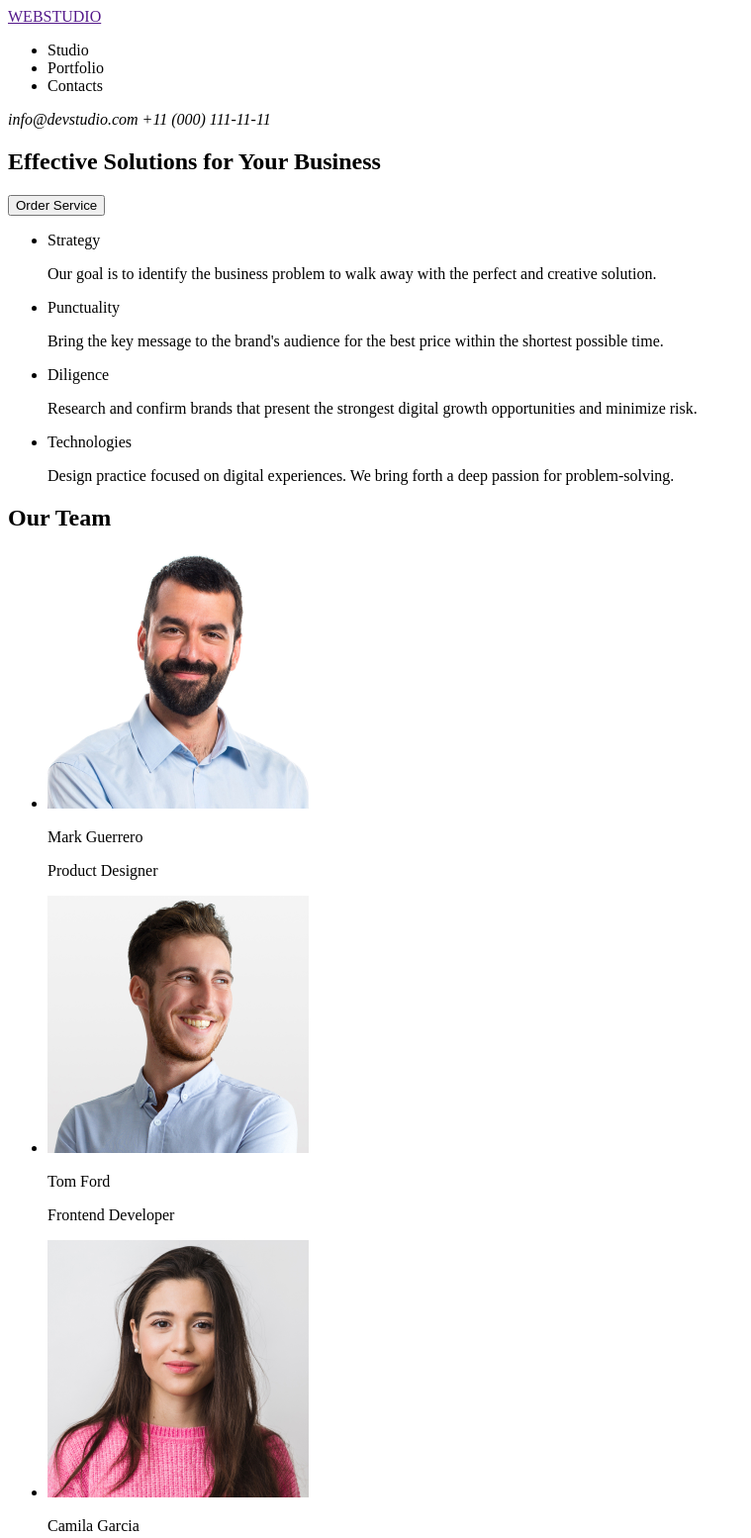
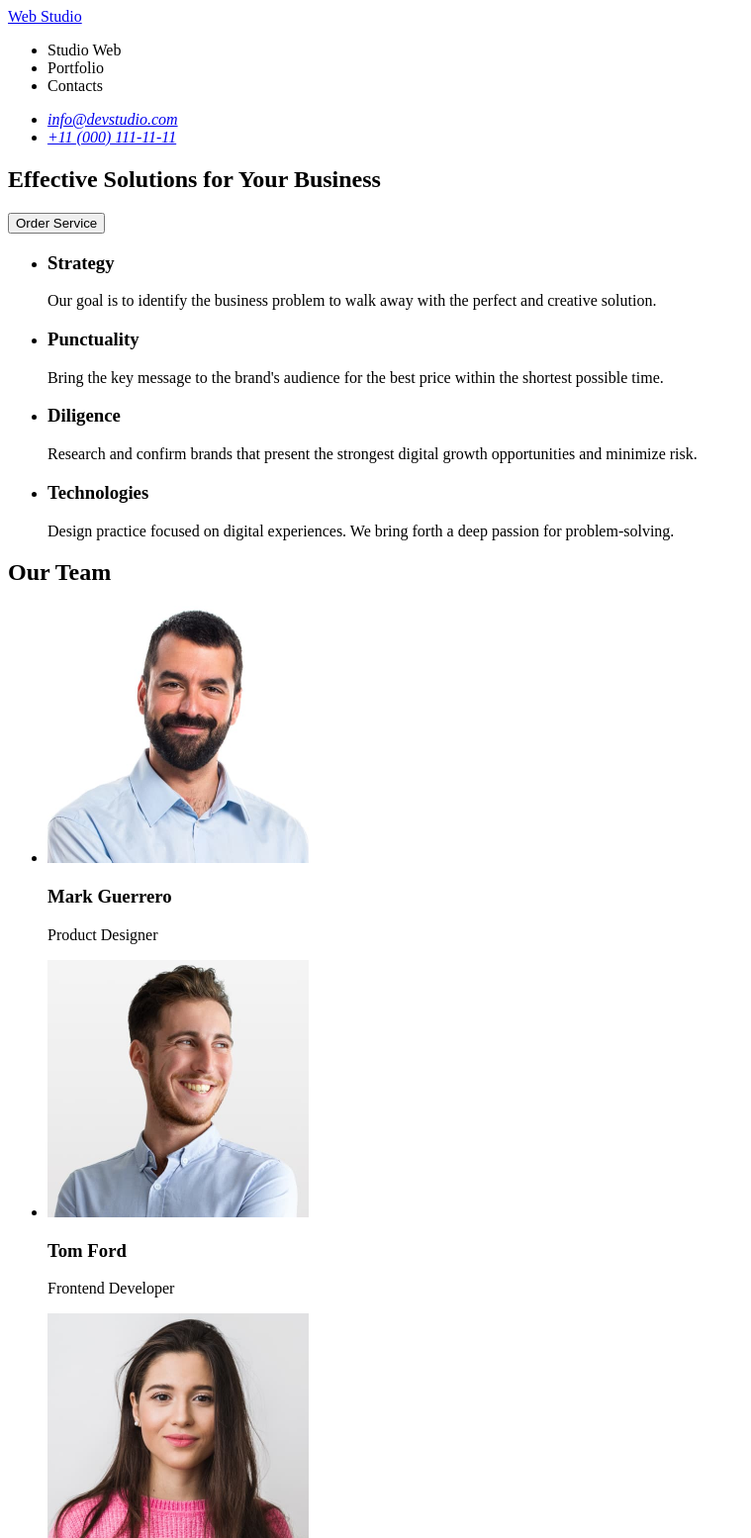
Before and after one commit to Oleg-Gaponenko/goit-markup-hw-01, a plain HTML site: page index.html in a window 1280 px wide. Shown: the top 1554 px of the page at 99% size, without its empty margins (0-759 px from the left). Drawn offline with Linux system fonts and the light colour scheme.

Commit message:
adjust images, lists and h3s

```diff
--- a/index.html
+++ b/index.html
@@ -7,15 +7,20 @@
   </head>
   <body>
     <header>
-      <a href="">WEBSTUDIO</a>
+      <a href="./index.html">Web Studio</a>
       <nav>
         <ul>
-          <li>Studio</li>
+          <li>Studio Web</li>
           <li>Portfolio</li>
           <li>Contacts</li>
         </ul>
       </nav>
-      <address>info@devstudio.com +11 (000) 111-11-11</address>
+      <address>
+        <ul>
+          <li><a href="tel:info@devstudio.com">info@devstudio.com</a></li>
+          <li><a href="mailto:+110001111111">+11 (000) 111-11-11</a></li>
+        </ul>
+      </address>
     </header>
     <main>
       <section>
@@ -25,28 +30,28 @@
       <section>
         <ul>
           <li>
-            <p>Strategy</p>
+            <h3>Strategy</h3>
             <p>
               Our goal is to identify the business problem to walk away with the
               perfect and creative solution.
             </p>
           </li>
           <li>
-            <p>Punctuality</p>
+            <h3>Punctuality</h3>
             <p>
               Bring the key message to the brand's audience for the best price
               within the shortest possible time.
             </p>
           </li>
           <li>
-            <p>Diligence</p>
+            <h3>Diligence</h3>
             <p>
               Research and confirm brands that present the strongest digital
               growth opportunities and minimize risk.
             </p>
           </li>
           <li>
-            <p>Technologies</p>
+            <h3>Technologies</h3>
             <p>
               Design practice focused on digital experiences. We bring forth a
               deep passion for problem-solving.
@@ -59,49 +64,49 @@
         <ul>
           <li>
             <img
-              src="./images/img-3.jpg"
+              src="./images/mark-guerrero.jpg"
               alt="First team member"
               width="264"
               height="260"
             />
-            <p>Mark Guerrero</p>
+            <h3>Mark Guerrero</h3>
             <p>Product Designer</p>
           </li>
           <li>
             <img
-              src="/images/img-2.jpg"
+              src="./images/tom-ford.jpg"
               alt="Second team member"
               width="264"
               height="260"
             />
-            <p>Tom Ford</p>
+            <h3>Tom Ford</h3>
             <p>Frontend Developer</p>
           </li>
           <li>
             <img
-              src="./images/img-1.jpg"
+              src="./images/camila-garcia.jpg"
               alt="Third team member"
               width="264"
               height="260"
             />
-            <p>Camila Garcia</p>
+            <h3>Camila Garcia</h3>
             <p>Marketing</p>
           </li>
           <li>
             <img
-              src="./images/img.jpg"
+              src="./images/daniel-wilson.jpg"
               alt="Fourth team member"
               width="264"
               height="260"
             />
-            <p>Daniel Wilson</p>
+            <h3>Daniel Wilson</h3>
             <p>UI Designer</p>
           </li>
         </ul>
       </section>
     </main>
     <footer>
-      <a href="">WEBSTUDIO</a>
+      <a href="./index.html">Web Studio</a>
       <p>
         Increase the flow of customers and sales for your business with digital
         marketing & growth solutions.
```
Also changed, not shown: images/camila-garcia.jpg (added), images/daniel-wilson.jpg (added), images/img-1.jpg (deleted), images/img-2.jpg (deleted), images/img-3.jpg (deleted), images/img.jpg (deleted), images/mark-guerrero.jpg (added), images/tom-ford.jpg (added), 1 other file.
